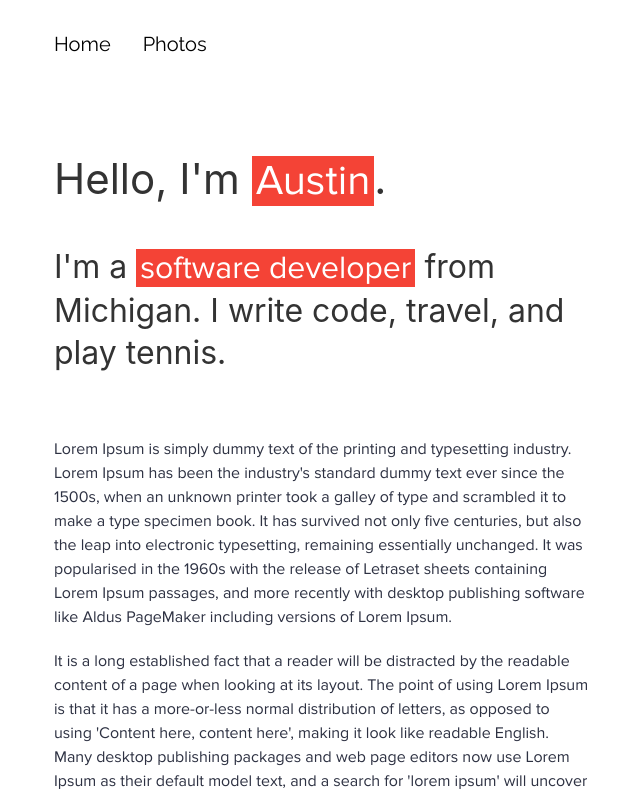
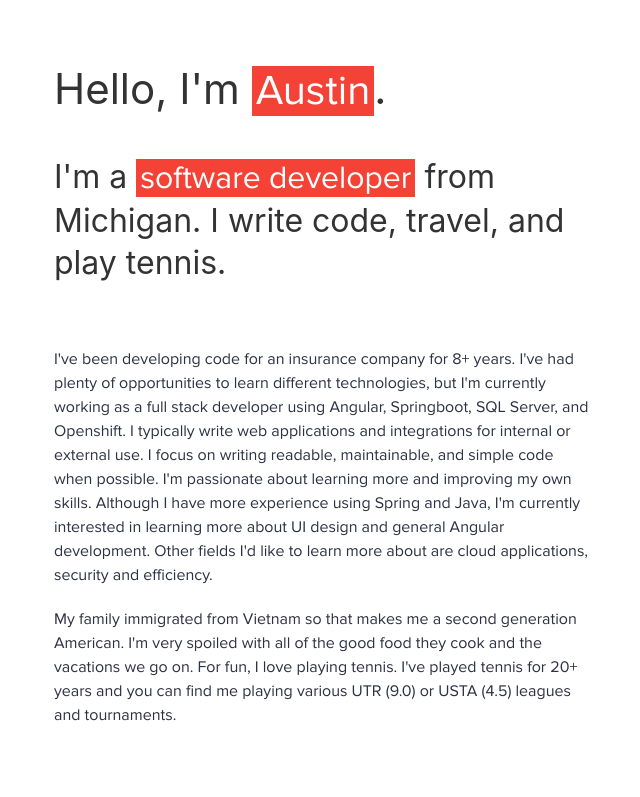
Before and after one commit to huynhaus/austinhuynh, an Angular app: page / in a window 1280 px wide. Shown: the top 797 px of the page, without its empty margins (186-826 px from the left). Built offline with nearby package versions, Linux system fonts and the light colour scheme.

Commit message:
Adding more about me, removing header for now

```diff
--- a/src/app/app.component.html
+++ b/src/app/app.component.html
@@ -1,4 +1,4 @@
-<div style="max-width: 50rem; margin-right: auto; margin-left: auto;">
-	<app-header></app-header>
+<div style="max-width: 50rem; margin-right: auto; margin-left: auto; display">
+	<!-- app-header></app-header -->
 	<router-outlet></router-outlet>
 </div>
--- a/src/app/home/home.component.html
+++ b/src/app/home/home.component.html
@@ -6,11 +6,11 @@
 </div>
 
 <p style="padding-right: 33%;">
-Lorem Ipsum is simply dummy text of the printing and typesetting industry. Lorem Ipsum has been the industry's standard dummy text ever since the 1500s, when an unknown printer took a galley of type and scrambled it to make a type specimen book. It has survived not only five centuries, but also the leap into electronic typesetting, remaining essentially unchanged. It was popularised in the 1960s with the release of Letraset sheets containing Lorem Ipsum passages, and more recently with desktop publishing software like Aldus PageMaker including versions of Lorem Ipsum.
+I've been developing code for an insurance company for 8+ years. I've had plenty of opportunities to learn different technologies, but I'm currently working as a full stack developer using Angular, Springboot, SQL Server, and Openshift. I typically write web applications and integrations for internal or external use. I focus on writing readable, maintainable, and simple code when possible. I'm passionate about learning more and improving my own skills. Although I have more experience using Spring and Java, I'm currently interested in learning more about UI design and general Angular development. Other fields I'd like to learn more about are cloud applications, security and efficiency.
 </p>
 
 <p style="padding-right: 33%;">
-It is a long established fact that a reader will be distracted by the readable content of a page when looking at its layout. The point of using Lorem Ipsum is that it has a more-or-less normal distribution of letters, as opposed to using 'Content here, content here', making it look like readable English. Many desktop publishing packages and web page editors now use Lorem Ipsum as their default model text, and a search for 'lorem ipsum' will uncover many web sites still in their infancy. Various versions have evolved over the years, sometimes by accident, sometimes on purpose (injected humour and the like).
+My family immigrated from Vietnam so that makes me a second generation American. I'm very spoiled with all of the good food they cook and the vacations we go on. For fun, I love playing tennis. I've played tennis for 20+ years and you can find me playing various UTR (9.0) or USTA (4.5) leagues and tournaments.
 </p>
 
 
```
